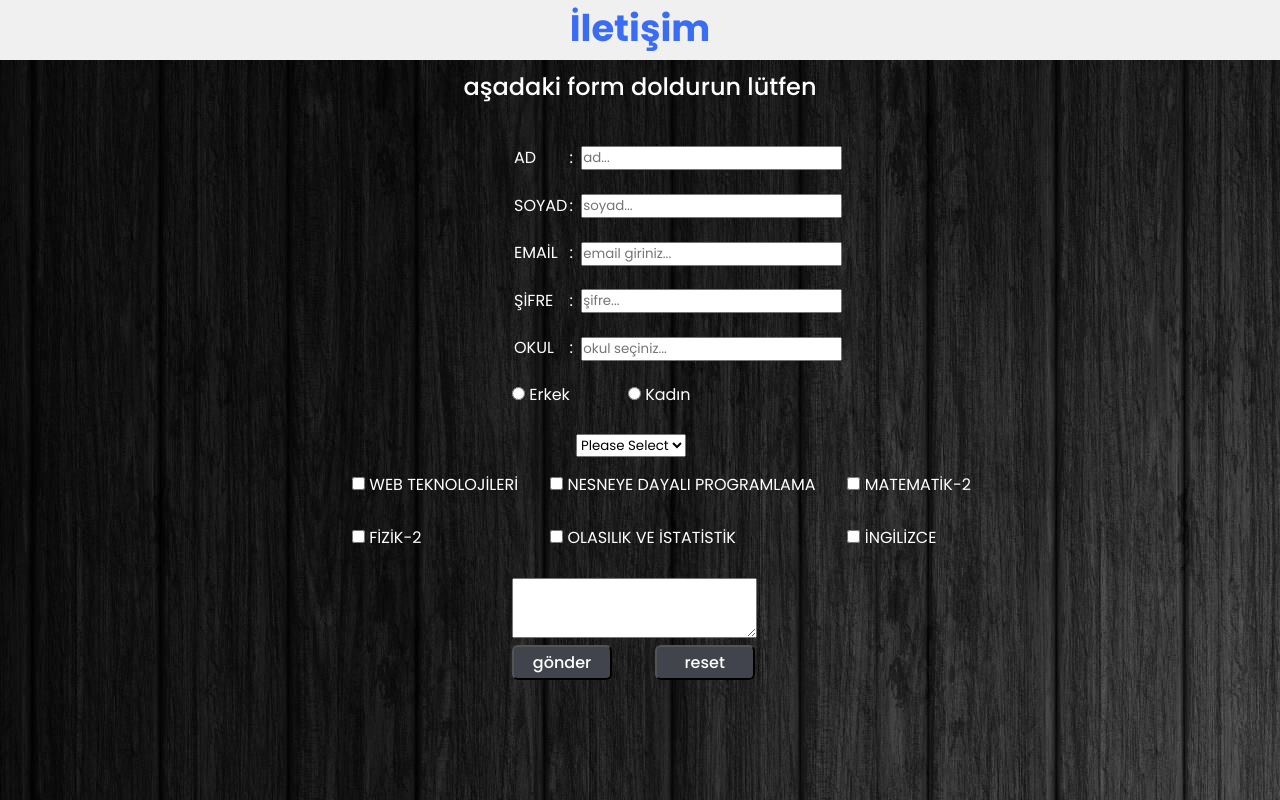
After one commit to yazan-alhasan/Web-Teknoloj-Proje, a PHP site: the page made by project/iletişim sayfası.html in a window 1280 px wide. The commit adds this page. Run offline with PHP 8.4, Linux system fonts and the light colour scheme; some libraries are stand-ins or nearby versions.

Commit message:
tüm sayfalar tamamlandı

```diff
--- /dev/null
+++ b/project/iletisim.js
@@ -0,0 +1,64 @@
+var a = document.forms["form"]["ad"].value;
+var b = document.forms["form"]["soyad"].value;
+var c = document.forms["form"]["sifre"].value.toString();
+var d = document.forms["form"]["eposta"].value;
+var e = document.forms["form"]["cinsiyet"].value;
+var f = document.forms["form"]["universite"].value;
+var g = document.forms["form"]["mesaj"].value;
+
+function funk() {
+
+    a = document.forms["form"]["ad"].value;
+    if(a.length > 15 || a == "" || a == null)
+    {
+        alert("adınız uzun olmasın!\nadınız boş olmasın!");
+        return false;
+    }
+
+    b = document.forms["form"]["soyad"].value;
+    if(b.length > 10 || b == "" || b == null)
+    {
+        alert("soyadınız uzun olmasın!\ndoyadınız boş olamsın!");
+        return false;
+    }
+
+    d = document.forms["form"]["eposta"].value;
+    var sayac = 0;
+    for(i=0; i<d.length; i++)
+    {
+        if(d[i] == "@")
+        sayac++;
+    }
+    if(sayac == 0 || d == "" || d[0] == "@")
+    {
+        alert("mail boş bırakmayınız!\n@ operatoru kullanmanız gerekiyor!");
+        return false;
+    }
+
+    c = document.forms["form"]["sifre"].value.toString();
+    if(c != d.toString().substring(0,c.length) || c == "")
+    {
+        alert("sifre hatalıdır!\nsifreniz epostanızdaki @ operatorunden onceki harflerdir");
+        return false;
+    }
+
+    e = document.forms["form"]["cinsiyet"].value;
+    if(e == "")
+    {
+        alert("Cinsiyet boş bırakmayınız!");
+        return false;
+    }
+
+    f = document.forms["form"]["universite"].value;
+    if(f != "sau" && f != "subu"&& f !="itu" && f == "")
+    {
+        f = "belirtilmedi";
+    }
+
+    g = document.forms["form"]["mesaj"].value;
+    if(g == "")
+    {
+        alert("mesaj kısmı boş bırakmayınız!");
+        return false;
+    }
+}
--- /dev/null
+++ b/project/iletişim sayfası.html
@@ -0,0 +1,182 @@
+<!DOCTYPE html>
+<html lang="en">
+<head>
+    <meta charset="UTF-8">
+    <meta http-equiv="X-UA-Compatible" content="IE=edge">
+    <meta name="viewport" content="width=device-width, initial-scale=1.0">
+    <link rel="stylesheet" href="https://cdnjs.cloudflare.com/ajax/libs/font-awesome/6.1.0/css/all.min.css">
+    <link rel="stylesheet" href="style.css">
+    <style>
+        .iletişim{
+    background-size: cover;
+    background: url(images/login3.jpg) no-repeat;
+}
+
+.iletişim-head h1{
+    height: 60px;
+    font-size: 2.3em;
+    text-align: center;
+    color: #3a6cf4;
+    background-color: #f0f0f0;
+}
+
+.head2{
+    padding-top: 0.7%;
+    text-align: center;
+    font-size: 1.5em;
+    font-weight: 500;
+    color: #ffffff;
+    padding-bottom: 3%;
+}
+
+.iletişim-main{
+    color: #fff;
+}
+
+.iletişim-main .first{
+    padding-left: 40%;
+}
+
+.iletişim-main .first td{
+    color: #fff;
+    padding-bottom: 6%;
+}
+
+.iletişim-main .second td{
+    color: #fff;
+    padding-bottom: 4%;
+}
+
+.iletişim-main .radio{
+    padding-left: 40%;
+}
+
+.iletişim-main .radio span{
+    padding-left: 7%;
+}
+
+.iletişim .text{
+    padding-left: 2%;
+}
+
+.iletişim .option{
+    margin-bottom: 1%;
+    margin-left: 45%;
+}
+
+.iletişim-main .second{
+    padding-left: 25%;
+}
+
+.iletişim-main .second .pad{
+    padding-left: 30px;
+}
+
+.iletişim .form-control{
+    margin-left: 40%;
+    width: 245px;
+    height: 60px;
+}
+
+.iletişim .button1,.button2{
+    background-color: #41444d;
+    border-radius: 6px;
+    font-weight: 500;
+    font-size: 1em;
+    width: 100px;
+    height: 35px;
+    color: #fff;
+}
+
+.iletişim .button1:hover,.button2:hover{
+    background-color: #808080;
+    color: #601cfc;
+}
+
+.iletişim .button{
+    padding-left: 40%;
+}
+
+.iletişim .button .button2{
+    margin-left: 5%;
+}
+    </style>
+</head>
+<body class="iletişim">
+    <div class="iletişim-head">
+            <h1>İletişim</h1>
+    </div>
+    <p class="head2">aşadaki form doldurun lütfen</p>
+    <div class="iletişim-main">
+        <form action="iletisim.php" name="form" method="post" onsubmit="return funk()">
+            <table class="first">
+                <tr>
+                    <td>AD</td>
+                    <td>:</td>
+                    <td class="text"><input type="text" name="ad" placeholder="ad..."></td>
+                </tr>
+                <tr>
+                    <td>SOYAD</td>
+                    <td>:</td>
+                    <td class="text"><input type="text" name="soyad" placeholder="soyad..."></td>
+                </tr>
+                <tr>
+                    <td>EMAİL</td>
+                    <td>:</td>
+                    <td class="text"><input type="text" name="eposta" placeholder="email giriniz..."></td>
+                </tr>
+                <tr>
+                    <td>ŞİFRE</td>
+                    <td>:</td>
+                    <td class="text"><input type="password" name="sifre" placeholder="şifre..."></td>
+                </tr>
+                <tr>
+                    <td>OKUL</td>
+                    <td>:</td>
+                    <td class="text"><input type="text" name="universite"  list="universiteler" placeholder="okul seçiniz..."></td>
+                </tr>
+            </table>
+            <div class="radio">
+                <input type="radio" name="cinsiyet" value="ERKEK"> Erkek
+                <span></span>
+                <input type="radio" name="cinsiyet" value="KADIN"> Kadın
+            </div>
+
+            <datalist   id="universiteler">
+                <option value="sau">Sakarya Üniversitesi</option>
+                <option value="subu">Sakarya Uygulamalı Bilimler Üniversitesi</option>
+                <option value="itu">İstanbul Teknik Üniversitesi</option>
+            </datalist><br>
+
+            <select name="form-tipi" id="form-tipi" class="option">
+                <option value="belirtilmedi">Please Select</option>
+                <option value="öneri" id="oneri">öneri</option>
+                <option value="soru" id="soru">soru</option>
+                <option value="şikayet" id="sikatet">şikayet</option>
+                <option value="belirtilmedi" id="diger">diğer</option>
+            </select><br>
+
+            <table class="second">
+                <tr>
+                    <td class="pad"><input type="checkbox" name="ders" id="web" value="web teknolojileri" > WEB TEKNOLOJİLERİ </td>
+                    <td class="pad"><input type="checkbox" name="ders" id="ndp" value="nesneye dayalı programlama"> NESNEYE DAYALI PROGRAMLAMA </td>
+                    <td class="pad"><input type="checkbox" name="ders" id="mat" value="matematik-2"> MATEMATİK-2 </td>
+                </tr>
+
+                <tr>
+                    <td class="pad"><input type="checkbox" name="ders" id="fzk" value="fizik-2"> FİZİK-2  </td>
+                    <td class="pad"><input type="checkbox" name="ders" id="ols" value="olasılık ve istatistik"> OLASILIK VE İSTATİSTİK  </td>
+                    <td class="pad"><input type="checkbox" name="ders" id="ing" value="ingilizce"> İNGİLİZCE  </td>
+                </tr>
+            </table>
+
+            <textarea name="mesaj" class="form-control" ></textarea> <br>
+            <div class="button">
+                <input type="submit" value="gönder" id="btnGonder" class="button1">
+                <input type="reset" value="reset" class="button2">
+            </div>
+        </form>
+    </div>
+    <script src="iletisim.js"></script>
+</body>
+</html>
--- a/project/ilgi alanlar.html
+++ b/project/ilgi alanlar.html
@@ -6,7 +6,7 @@
     <meta name="viewport" content="width=device-width, initial-scale=1.0">
     <link rel="stylesheet" href="style.css">
     <link href="https://cdn.jsdelivr.net/npm/bootstrap@5.0.2/dist/css/bootstrap.min.css" rel="stylesheet" integrity="sha384-EVSTQN3/azprG1Anm3QDgpJLIm9Nao0Yz1ztcQTwFspd3yD65VohhpuuCOmLASjC" crossorigin="anonymous">
-    <title>ilgi alanlar</title>
+    <a href="index.html"><title>ilgi alanlar</title></a>
 </head>
 <body class="ilgi">
     <div class="container">
--- a/project/style.css
+++ b/project/style.css
@@ -330,3 +330,124 @@ header{
     padding-top: 20px;
     padding-bottom: 20px;
 }
+
+.iletişim{
+    background-size: cover;
+    background: url(images/login3.jpg) no-repeat;
+}
+
+.iletişim-head h1{
+    height: 60px;
+    font-size: 2.3em;
+    text-align: center;
+    color: #3a6cf4;
+    background-color: #f0f0f0;
+}
+
+.head2{
+    padding-top: 0.7%;
+    text-align: center;
+    font-size: 1.5em;
+    font-weight: 500;
+    color: #ffffff;
+    padding-bottom: 3%;
+}
+
+.iletişim-main{
+    color: #fff;
+}
+
+.iletişim-main .first{
+    padding-left: 40%;
+}
+
+.iletişim-main .first td{
+    color: #fff;
+    padding-bottom: 6%;
+}
+
+.iletişim-main .second td{
+    color: #fff;
+    padding-bottom: 4%;
+}
+
+.iletişim-main .radio{
+    padding-left: 40%;
+}
+
+.iletişim-main .radio span{
+    padding-left: 7%;
+}
+
+.iletişim .text{
+    padding-left: 2%;
+}
+
+.iletişim .option{
+    margin-bottom: 1%;
+    margin-left: 45%;
+}
+
+.iletişim-main .second{
+    padding-left: 25%;
+}
+
+.iletişim-main .second .pad{
+    padding-left: 30px;
+}
+
+.iletişim .form-control{
+    margin-left: 40%;
+    width: 245px;
+    height: 60px;
+}
+
+.iletişim .button1,.button2{
+    background-color: #41444d;
+    border-radius: 6px;
+    font-weight: 500;
+    font-size: 1em;
+    width: 100px;
+    height: 35px;
+    color: #fff;
+}
+
+.iletişim .button1:hover,.button2:hover{
+    background-color: #808080;
+    color: #601cfc;
+}
+
+.iletişim .button{
+    padding-left: 40%;
+}
+
+.iletişim .button .button2{
+    margin-left: 5%;
+}
+
+.php p{
+    color: #3a6cf4;
+    background-color: #f0f0f0;
+    width: 100%;
+    font-weight: 700;
+    font-size:1.4em;
+    padding: 1% 30%;
+}
+
+.php{
+    background-size: cover;
+    background: url(images/login3.jpg) no-repeat;
+}
+
+.font{
+    color: #fff;
+    padding-top: 5%;
+    padding-left: 36%;
+    font-weight: 500;
+    font-size: 1.3em;
+}
+
+.font td{
+    padding-bottom: 2%;
+    padding-left:10px;
+}
```
Also changed, not shown: project/iletisim.php (added, +124 -0 lines), project/index.html (+6 -6 lines), project/index.php (+30 -5 lines), project/mirasımız.html (renamed from project/miras.html).
